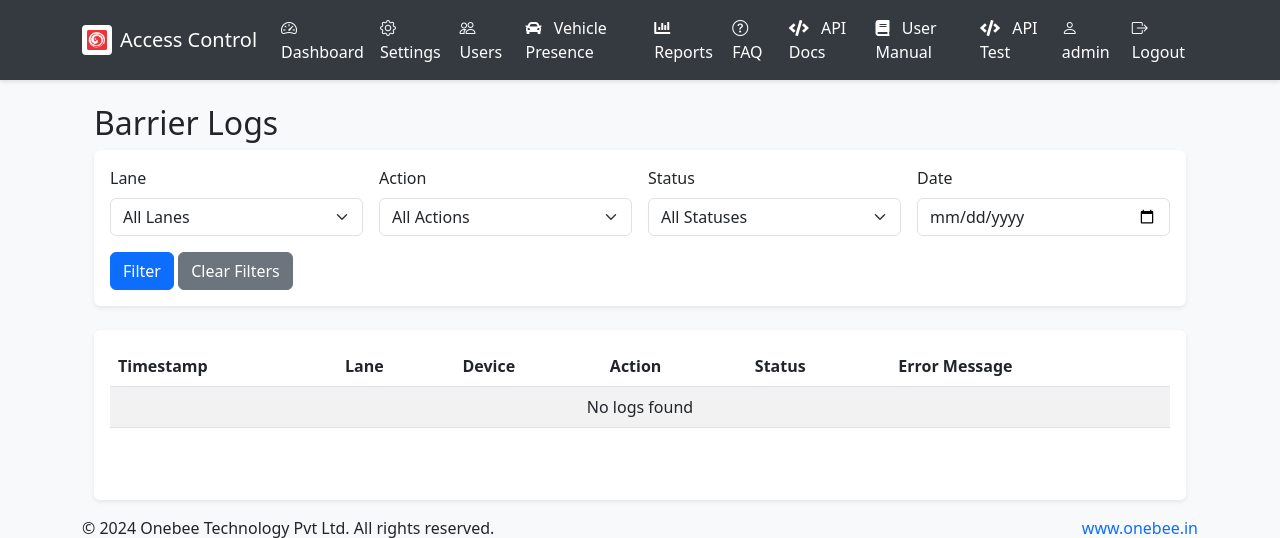
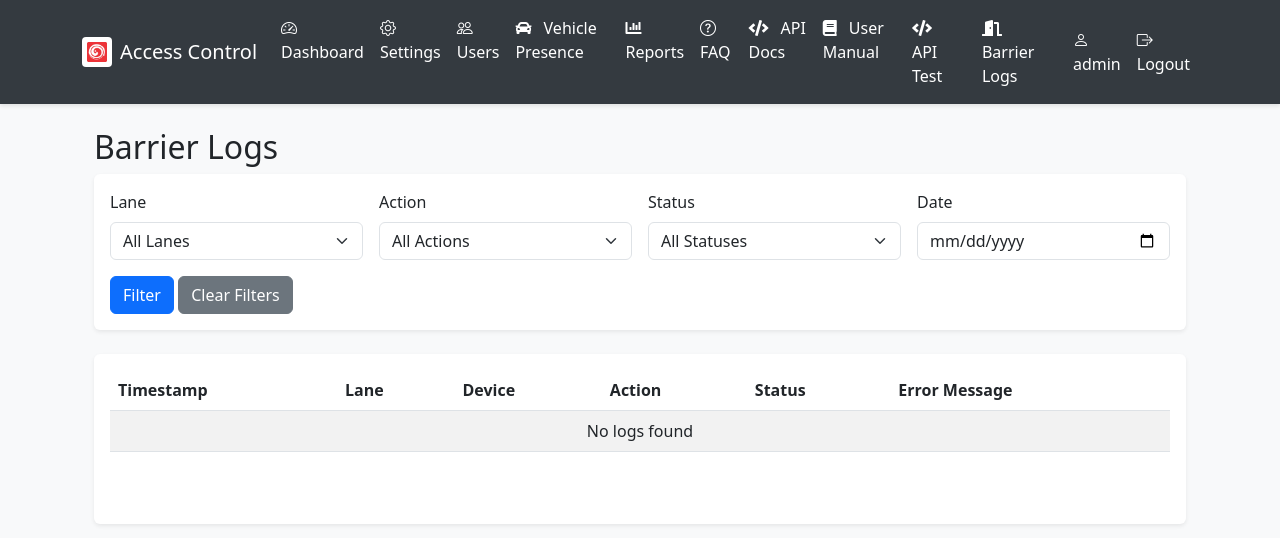
Before and after one commit to karthiknexoplus/Onebee, a Flask app: page /barrier-logs in a window 1280 px wide. Shown: the top 538 px of the page. Run offline with Flask 3, Linux system fonts and the light colour scheme; a user stored in the database is signed in; some libraries are stand-ins or nearby versions.

Commit message:
Add barrier logs link to navigation menu

```diff
--- a/templates/base.html
+++ b/templates/base.html
@@ -98,6 +98,11 @@
                             <i class="fas fa-code me-2"></i> API Test
                         </a>
                     </li>
+                    <li class="nav-item">
+                        <a class="nav-link" href="{{ url_for('barrier_logs') }}">
+                            <i class="fas fa-door-open me-2"></i> Barrier Logs
+                        </a>
+                    </li>
                 </ul>
                 <ul class="navbar-nav">
                     <li class="nav-item">
```
